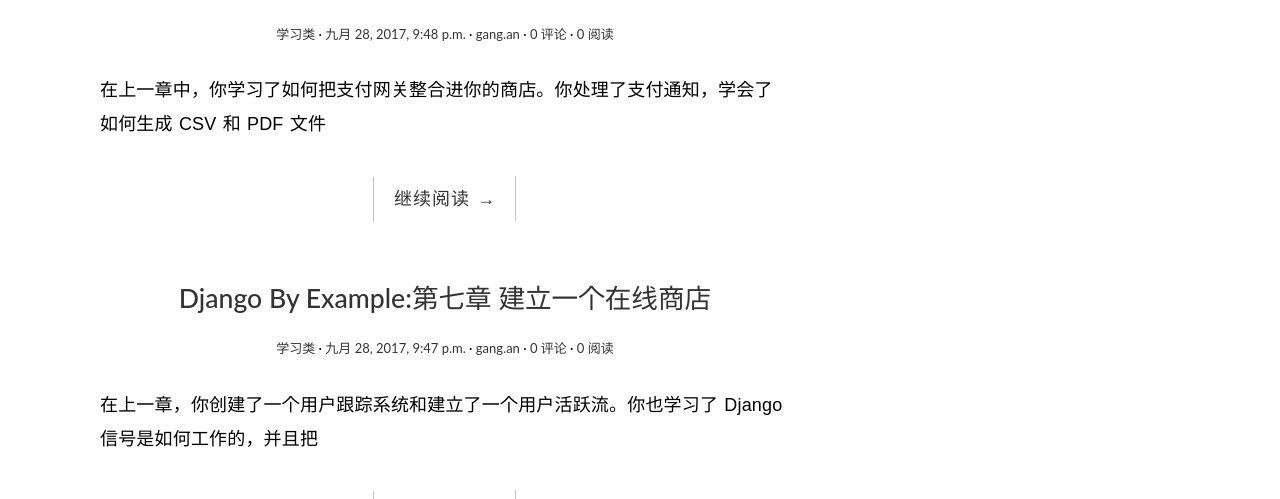
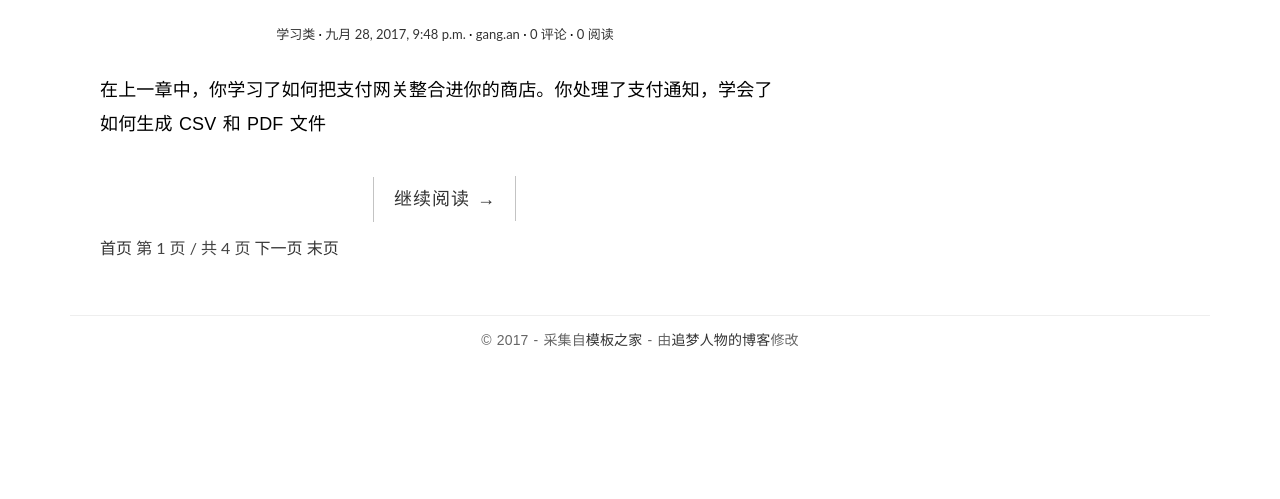
Before and after one commit to aangang/myblog, a Django app: page /index/ in a window 1280 px wide. Shown: the part 1866-2365 px from the top of the page. After the commit the page ends 2213 px from the top, so only its background shows below. Run offline with Django 3.2, Linux system fonts and the light colour scheme; data comes from the database, SQL or seed files in the repository; both versions use the stored data as it was after the commit; some libraries are stand-ins or nearby versions.

Commit message:
add paginator function

```diff
--- a/blog/views.py
+++ b/blog/views.py
@@ -23,6 +23,8 @@
     model = Post
     template_name = 'blog/index.html'
     context_object_name = 'post_list'
+    # 指定 paginate_by 属性后开启分页功能，其值代表每一页包含多少篇文章
+    paginate_by = 6
     def get_queryset(self):
         return super(IndexView, self).get_queryset().all().order_by('-created_time')
 
--- a/templates/blog/index.html
+++ b/templates/blog/index.html
@@ -36,6 +36,30 @@
                     <a href="#">下一页</a>
                 </div>
                 -->
+                <!--
+                ListView 传递了以下和分页有关的模板变量供我们在模板中使用：
+                paginator ，即 Paginator 的实例。
+                page_obj ，当前请求页面分页对象。
+                is_paginated ，是否已分页。只有当分页后页面超过两页时才算已分页。
+                object_list ，请求页面的对象列表，和 post_list 等价。所以在模板中循环文章列表时可以选 post_list ，也可以选 object_list
+                -->
+                {% if is_paginated %}
+                <div class="pagination-simple">
+                    <!-- 如果当前页还有上一页，显示一个上一页的按钮 -->
+                    <a href="">首页</a>
+                    {% if page_obj.has_previous %}
+                        <a href="?page={{ page_obj.previous_page_number }}">上一页</a>
+                    {% endif %}
+                    <!-- 显示当前页面信息 -->
+                    <span class="current">第 {{ page_obj.number }} 页 / 共 {{ paginator.num_pages }} 页</span>
+                    <!-- 如果当前页还有下一页，显示一个下一页的按钮 -->
+                    {% if page_obj.has_next %}
+                    <a href="?page={{ page_obj.next_page_number }}">下一页</a>
+                    {% endif %}
+                    <a href="">末页</a>
+                </div>
+                {% endif %}
+                <!--
                 <div class="pagination">
                     <ul>
                         <li><a href="">1</a></li>
@@ -49,4 +73,5 @@
                         <li><a href="">11</a></li>
                     </ul>
                 </div>
+                -->
             {% endblock main %}
```
Also changed, not shown: db.sqlite3.
